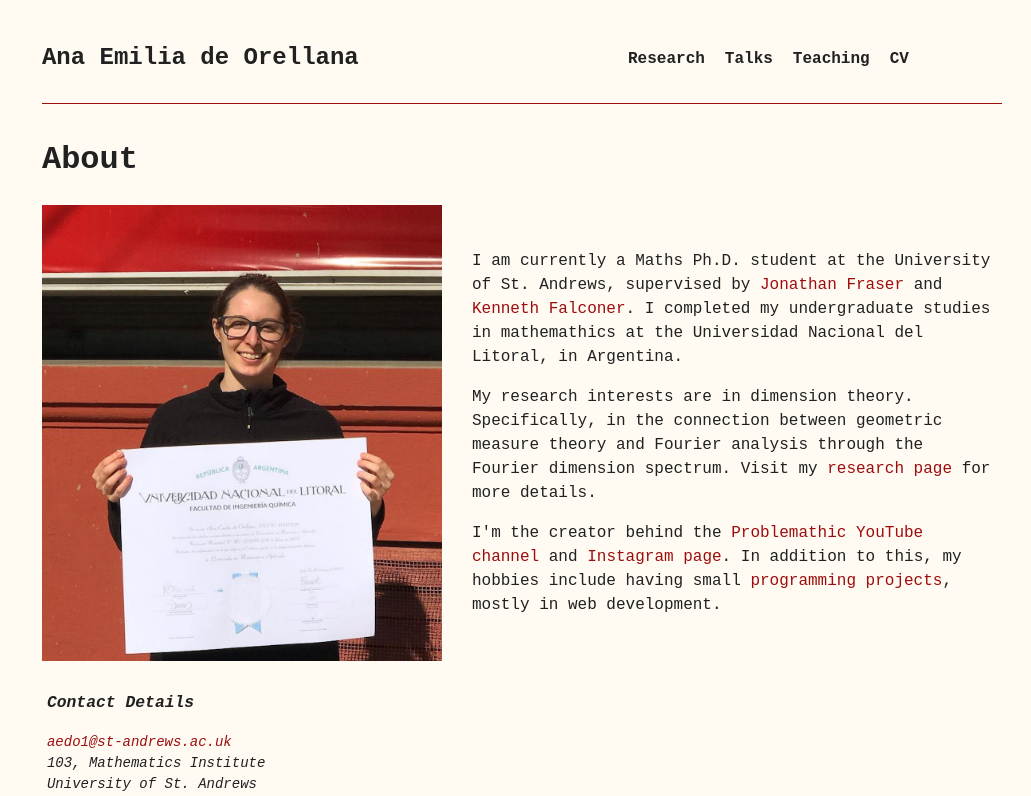
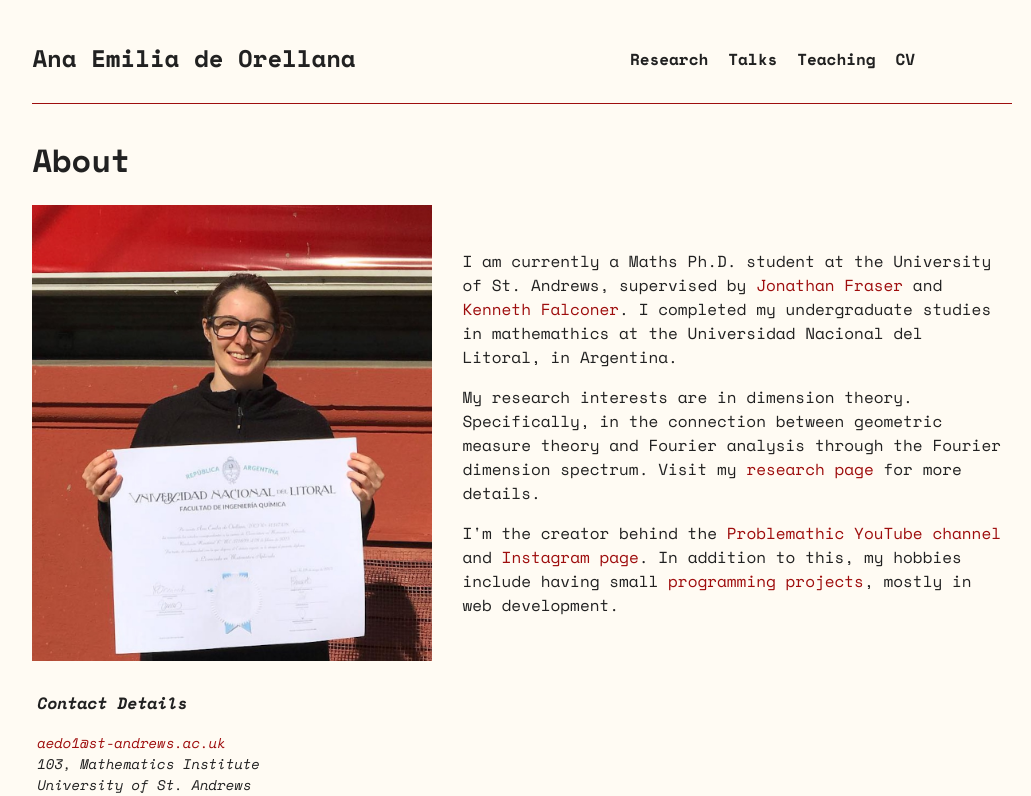
Before and after one commit to AnadeOre/anadeore.github.io, a Next.js app: page / in a window 1280 px wide. Shown: the top 796 px of the page, without its empty margins (118-1149 px from the left). Built offline with nearby package versions, Linux system fonts and the light colour scheme.

Commit message:
change font

```diff
--- a/src/app/components/Header.jsx
+++ b/src/app/components/Header.jsx
@@ -6,6 +6,12 @@ import styles from '../styles/header.module.css';
 const Header = () => {
   return (
     <header className={styles.header}>
+      <link rel='preconnect' href='https://fonts.googleapis.com' />
+      <link rel='preconnect' href='https://fonts.gstatic.com' crossorigin />
+      <link
+        href='https://fonts.googleapis.com/css2?family=Space+Mono:ital,wght@0,400;0,700;1,400;1,700&display=swap'
+        rel='stylesheet'
+      />
       <div className={styles.headerContainer}>
         <h2 className={styles.h2}>
           <Link className={styles.title} href='/'>
--- a/src/app/page.js
+++ b/src/app/page.js
@@ -5,6 +5,12 @@ import Link from 'next/link';
 export default function Home() {
   return (
     <main className={styles.main}>
+      <link rel='preconnect' href='https://fonts.googleapis.com' />
+      <link rel='preconnect' href='https://fonts.gstatic.com' crossorigin />
+      <link
+        href='https://fonts.googleapis.com/css2?family=Space+Mono:ital,wght@0,400;0,700;1,400;1,700&display=swap'
+        rel='stylesheet'
+      />
       <h1>About</h1>
       <div className={styles.infoContainer}>
         <Image
```
